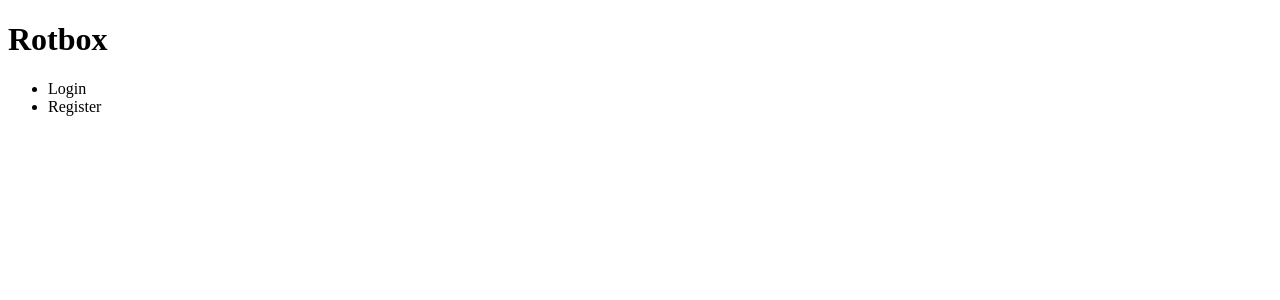
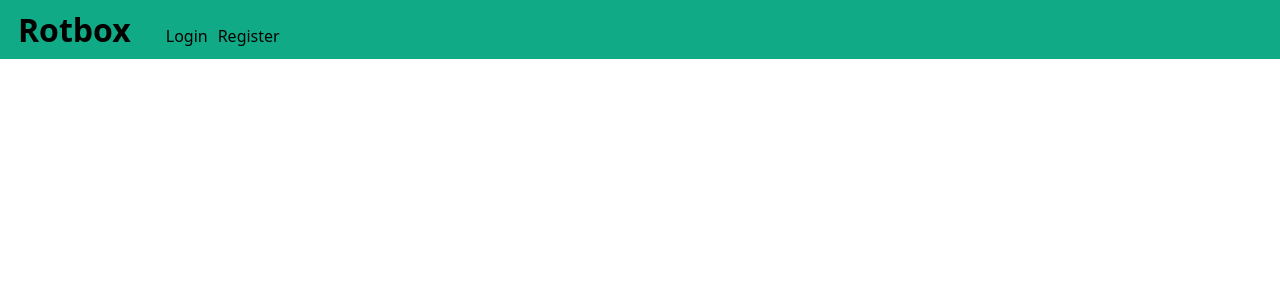
Before and after one commit to christianbnvdz/rotbox-angular, an Angular app: page / in a window 1280 px wide. Shown: the top 300 px of the page. Built offline with nearby package versions, Linux system fonts and the light colour scheme.

Commit message:
feat: add some css to make the navbar look decent
Make the navbar look decent by adding a background to the navbar and changing
the font. Also make the navigation text inline and remove ul bullets.

```diff
--- a/src/app/app.component.css
+++ b/src/app/app.component.css
@@ -0,0 +1,28 @@
+h1, nav, ul, li {
+  display: inline;
+}
+
+h1, li {
+  font-family: system-ui;
+}
+
+header {
+  background-color: #11AA86;
+  padding: 0.5em;
+}
+
+h1 {
+  margin-left: 10px;
+  color: #000;
+}
+
+ul {
+  list-style: none;
+  margin-left: 25px;
+  padding: 0px;
+}
+
+li {
+  color: #000;
+  margin-left: 10px;
+}
--- a/src/styles.css
+++ b/src/styles.css
@@ -1 +1,5 @@
 /* You can add global styles to this file, and also import other style files */
+body {
+  margin: 0px;
+  padding: 0px;
+}
```
